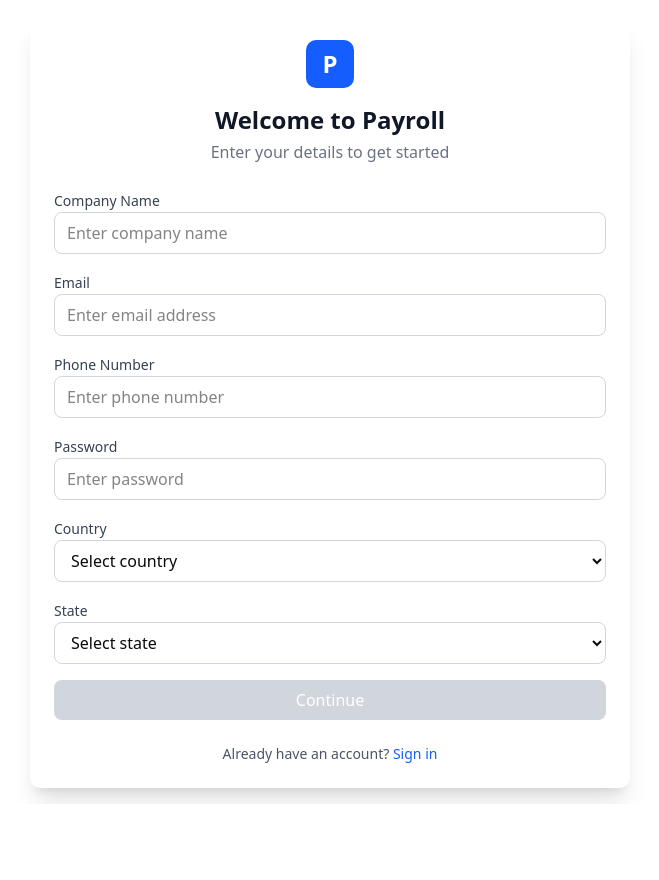
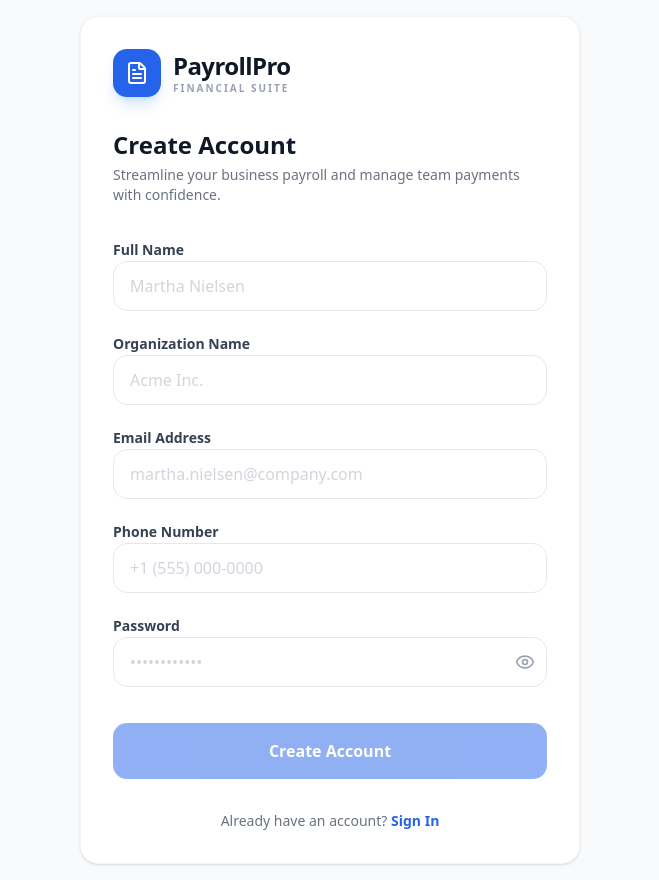
Before and after one commit to MdAbdulKasim/Payroll-Employee, a Next.js app: page /admin/auth/registration in a window 1280 px wide. Shown: the whole page, without its empty margins (310-969 px from the left). Before the commit the page ends 804 px from the top, so only its background shows below. Built offline with nearby package versions, Linux system fonts and the light colour scheme.

Commit message:
feat: introduce admin OTP and registration pages with new login component.

```diff
--- a/src/app/admin/auth/registration/page.tsx
+++ b/src/app/admin/auth/registration/page.tsx
@@ -1,9 +1,9 @@
-import LoginPage from "@/components/Admin/auth/Registration";
+import RegistrationPage from "@/components/Admin/auth/Registration";
 
 export default function Page() {
   return(
 
-       <LoginPage/>
+       <RegistrationPage/>
 
   );
 }
--- a/src/components/Admin/auth/OTPpage.tsx
+++ b/src/components/Admin/auth/OTPpage.tsx
@@ -12,13 +12,23 @@ export default function PayrollProOTPVerify() {
   const router = useRouter();
 
   useEffect(() => {
-    // Get user email from sessionStorage
+    // Get user email and role from sessionStorage
     const email = sessionStorage.getItem('userEmail');
+    const userRole = sessionStorage.getItem('userRole');
+
     if (email) {
       setUserEmail(email);
     } else {
       // If no email found, redirect back to login
       router.push('/login');
+      return;
+    }
+
+    // If user is an employee, they shouldn't be here - redirect to dashboard
+    if (userRole === 'employee') {
+      const redirectTo = sessionStorage.getItem('redirectTo') || '/employee/dashboard';
+      router.push(redirectTo);
+      return;
     }
 
     // Focus first input on mount
@@ -85,21 +95,17 @@ export default function PayrollProOTPVerify() {
         const redirectTo = sessionStorage.getItem('redirectTo');
         const userRole = sessionStorage.getItem('userRole');
 
-        // Clear session storage
-        sessionStorage.removeItem('userEmail');
-        sessionStorage.removeItem('userRole');
-        sessionStorage.removeItem('redirectTo');
-
         // Redirect based on role
         if (redirectTo) {
           router.push(redirectTo);
         } else if (userRole === 'admin') {
-          router.push('/admin/setup');
-        } else if (userRole === 'employee') {
-          router.push('/employee/dashboard');
-        } else {
-          router.push('/dashboard');
+          router.push('/login');
         }
+
+        // Clear session storage after redirection (or just before)
+        sessionStorage.removeItem('userEmail');
+        sessionStorage.removeItem('userRole');
+        sessionStorage.removeItem('redirectTo');
       }, 2000);
     }, 1500);
   };
@@ -181,38 +187,38 @@ export default function PayrollProOTPVerify() {
     <div className="min-h-screen w-full bg-gradient-to-br from-gray-50 to-gray-100 flex items-center justify-center p-2 xs:p-4">
       <div className="w-full max-w-[280px] xs:max-w-sm sm:max-w-md">
         {/* Logo and Brand */}
-        <div className="flex items-center justify-center mb-6 xs:mb-8">
-          <div className="bg-blue-600 rounded-xl p-2.5 xs:p-3 shadow-lg">
-            <FileText className="w-6 h-6 xs:w-7 xs:h-7 text-white" />
+        <div className="flex items-center justify-center mb-8">
+          <div className="bg-blue-600 rounded-xl p-3 shadow-lg shadow-blue-500/20">
+            <FileText className="w-7 h-7 text-white" />
           </div>
-          <div className="ml-3 xs:ml-4">
-            <h1 className="text-lg xs:text-xl sm:text-2xl font-bold text-gray-900">
+          <div className="ml-4 text-left">
+            <h1 className="text-2xl font-bold text-gray-900 leading-tight tracking-tight">
               PayrollPro
             </h1>
-            <p className="text-[10px] xs:text-xs text-gray-500">
-              Employee Portal
+            <p className="text-[10px] font-semibold text-gray-400 tracking-[0.2em] uppercase">
+              Financial Suite
             </p>
           </div>
         </div>
 
         {/* OTP Verification Card */}
-        <div className="bg-white rounded-lg xs:rounded-xl shadow-xl p-5 xs:p-6 sm:p-8">
+        <div className="bg-white rounded-xl shadow-sm border border-gray-100 p-8">
           {/* Lock Icon */}
-          <div className="flex justify-center mb-4 xs:mb-5">
-            <div className="bg-blue-50 rounded-full p-3 xs:p-4">
-              <Lock className="w-6 h-6 xs:w-7 xs:h-7 sm:w-8 sm:h-8 text-blue-600" />
+          <div className="flex justify-center mb-6">
+            <div className="bg-blue-50 rounded-full p-4">
+              <Lock className="w-8 h-8 text-blue-600" />
             </div>
           </div>
 
           {/* Title */}
-          <div className="text-center mb-4 xs:mb-5">
-            <h2 className="text-lg xs:text-xl sm:text-2xl font-semibold text-gray-900 mb-2">
+          <div className="text-center mb-6">
+            <h2 className="text-2xl font-bold text-gray-900 mb-2">
               Verify OTP
             </h2>
-            <p className="text-xs xs:text-sm text-gray-600 leading-relaxed px-2">
-              Enter the 6-digit code sent to
+            <p className="text-sm text-gray-500 leading-relaxed">
+              To secure your payroll data, please enter the 6-digit code sent to
             </p>
-            <p className="text-xs xs:text-sm font-medium text-gray-900 mt-1">
+            <p className="text-sm font-semibold text-gray-900 mt-1">
               {userEmail || 'your email'}
             </p>
           </div>
--- a/src/components/Admin/auth/Registration.tsx
+++ b/src/components/Admin/auth/Registration.tsx
@@ -2,16 +2,17 @@
 
 import { useState } from "react";
 import { useRouter } from "next/navigation";
+import { Eye, EyeOff, FileText } from "lucide-react";
 
-export default function LoginPage() {
+export default function RegistrationPage() {
   const router = useRouter();
+  const [showPassword, setShowPassword] = useState(false);
   const [formData, setFormData] = useState({
-    companyName: "",
+    fullName: "",
+    organizationName: "",
     email: "",
     phone: "",
     password: "",
-    country: "",
-    state: "",
   });
 
   const handleSubmit = (e: React.FormEvent) => {
@@ -19,21 +20,23 @@ export default function LoginPage() {
 
     // Validate all fields are filled
     if (
-      !formData.companyName ||
+      !formData.fullName ||
+      !formData.organizationName ||
       !formData.email ||
       !formData.phone ||
-      !formData.password ||
-      !formData.country ||
-      !formData.state
+      !formData.password
     ) {
       return;
     }
 
-    // Store authentication state (you can use cookies, localStorage, or a state management solution)
+    // Store authentication state and session info for OTP page
     localStorage.setItem("isAuthenticated", "true");
+    sessionStorage.setItem("userEmail", formData.email);
+    sessionStorage.setItem("userRole", "admin");
+    sessionStorage.setItem("redirectTo", "/login"); // Go to login after registration verification
 
-    // Redirect to dashboard or home page
-    router.push("/login/otp");
+    // Redirect to OTP page
+    router.push("/admin/auth/otp");
   };
 
   const handleChange = (field: string, value: string) => {
@@ -41,168 +44,146 @@ export default function LoginPage() {
   };
 
   const isFormValid =
-    formData.companyName &&
+    formData.fullName &&
+    formData.organizationName &&
     formData.email &&
     formData.phone &&
-    formData.password &&
-    formData.country &&
-    formData.state;
+    formData.password;
 
   return (
-    <div className="max-h-80% flex items-center justify-center bg-white p-4">
-      <div className="w-full max-w-[600PX] shadow-xl bg-white rounded-lg">
-        <div className="p-6 space-y-1">
-          <div className="flex items-center justify-center mb-4">
-            <div className="w-12 h-12 bg-blue-600 rounded-lg flex items-center justify-center">
-              <span className="text-white text-2xl font-semibold">P</span>
+    <div className="min-h-screen flex items-center justify-center bg-[#F8FAFC] p-4">
+      <div className="w-full max-w-[500px] bg-white rounded-2xl shadow-sm border border-gray-100 p-8">
+        {/* Header Section */}
+        <div className="flex items-center gap-3 mb-8">
+          <div className="w-12 h-12 bg-[#2563EB] rounded-xl flex items-center justify-center text-white font-bold text-xl shadow-lg shadow-blue-500/20">
+            <FileText size={24} />
+          </div>
+          <div>
+            <h1 className="text-2xl font-bold text-gray-900 leading-tight tracking-tight">PayrollPro</h1>
+            <p className="text-[10px] font-semibold text-gray-400 tracking-[0.2em] uppercase">
+              Financial Suite
+            </p>
           </div>
         </div>
-          <h1 className="text-2xl font-semibold text-center text-gray-900">
-            Welcome to Payroll
-          </h1>
-          <p className="text-center text-gray-500">
-            Enter your details to get started
+
+        <div className="mb-8">
+          <h2 className="text-2xl font-bold text-gray-900 mb-1">Create Account</h2>
+          <p className="text-gray-500 text-sm">
+            Streamline your business payroll and manage team payments with confidence.
           </p>
         </div>
 
-        <div className="p-6 pt-0">
-          <form onSubmit={handleSubmit} className="space-y-4">
-            <div className="space-y-2">
-              <label
-                htmlFor="companyName"
-                className="text-sm font-medium text-gray-700"
-              >
-                Company Name
+        <form onSubmit={handleSubmit} className="space-y-5">
+          {/* Full Name */}
+          <div className="space-y-1.5">
+            <label htmlFor="fullName" className="text-sm font-semibold text-gray-700">
+              Full Name
             </label>
             <input
-                id="companyName"
+              id="fullName"
               type="text"
-                placeholder="Enter company name"
-                value={formData.companyName}
-                onChange={(e) => handleChange("companyName", e.target.value)}
-                className="w-full px-3 py-2 border border-gray-300 rounded-md focus:outline-none focus:ring-2 focus:ring-blue-500 focus:border-transparent"
+              placeholder="Martha Nielsen"
+              value={formData.fullName}
+              onChange={(e) => handleChange("fullName", e.target.value)}
+              className="w-full px-4 py-3 bg-white border border-gray-200 rounded-xl focus:outline-none focus:ring-2 focus:ring-blue-500/20 focus:border-blue-500 transition-all placeholder:text-gray-300"
               required
             />
           </div>
 
-            <div className="space-y-2">
-              <label
-                htmlFor="email"
-                className="text-sm font-medium text-gray-700"
-              >
-                Email
+          {/* Organization Name */}
+          <div className="space-y-1.5">
+            <label htmlFor="organizationName" className="text-sm font-semibold text-gray-700">
+              Organization Name
+            </label>
+            <input
+              id="organizationName"
+              type="text"
+              placeholder="Acme Inc."
+              value={formData.organizationName}
+              onChange={(e) => handleChange("organizationName", e.target.value)}
+              className="w-full px-4 py-3 bg-white border border-gray-200 rounded-xl focus:outline-none focus:ring-2 focus:ring-blue-500/20 focus:border-blue-500 transition-all placeholder:text-gray-300"
+              required
+            />
+          </div>
+
+          {/* Email Address */}
+          <div className="space-y-1.5">
+            <label htmlFor="email" className="text-sm font-semibold text-gray-700">
+              Email Address
             </label>
             <input
               id="email"
               type="email"
-                placeholder="Enter email address"
+              placeholder="martha.nielsen@company.com"
               value={formData.email}
               onChange={(e) => handleChange("email", e.target.value)}
-                className="w-full px-3 py-2 border border-gray-300 rounded-md focus:outline-none focus:ring-2 focus:ring-blue-500 focus:border-transparent"
+              className="w-full px-4 py-3 bg-white border border-gray-200 rounded-xl focus:outline-none focus:ring-2 focus:ring-blue-500/20 focus:border-blue-500 transition-all placeholder:text-gray-300"
               required
             />
           </div>
 
-            <div className="space-y-2">
-              <label
-                htmlFor="phone"
-                className="text-sm font-medium text-gray-700"
-              >
+          {/* Phone Number */}
+          <div className="space-y-1.5">
+            <label htmlFor="phone" className="text-sm font-semibold text-gray-700">
               Phone Number
             </label>
             <input
               id="phone"
               type="tel"
-                placeholder="Enter phone number"
+              placeholder="+1 (555) 000-0000"
               value={formData.phone}
               onChange={(e) => handleChange("phone", e.target.value)}
-                className="w-full px-3 py-2 border border-gray-300 rounded-md focus:outline-none focus:ring-2 focus:ring-blue-500 focus:border-transparent"
+              className="w-full px-4 py-3 bg-white border border-gray-200 rounded-xl focus:outline-none focus:ring-2 focus:ring-blue-500/20 focus:border-blue-500 transition-all placeholder:text-gray-300"
               required
             />
           </div>
 
-            <div className="space-y-2">
-              <label
-                htmlFor="password"
-                className="text-sm font-medium text-gray-700"
-              >
+          {/* Password */}
+          <div className="space-y-1.5">
+            <label htmlFor="password" className="text-sm font-semibold text-gray-700">
               Password
             </label>
+            <div className="relative">
               <input
                 id="password"
-                type="password"
-                placeholder="Enter password"
+                type={showPassword ? "text" : "password"}
+                placeholder="••••••••••••"
                 value={formData.password}
                 onChange={(e) => handleChange("password", e.target.value)}
-                className="w-full px-3 py-2 border border-gray-300 rounded-md focus:outline-none focus:ring-2 focus:ring-blue-500 focus:border-transparent"
+                className="w-full px-4 py-3 bg-white border border-gray-200 rounded-xl focus:outline-none focus:ring-2 focus:ring-blue-500/20 focus:border-blue-500 transition-all placeholder:text-gray-300 pr-11"
                 required
               />
+              <button
+                type="button"
+                onClick={() => setShowPassword(!showPassword)}
+                className="absolute right-3 top-1/2 -translate-y-1/2 text-gray-400 hover:text-gray-600 transition-colors"
+              >
+                {showPassword ? <EyeOff size={20} /> : <Eye size={20} />}
+              </button>
             </div>
-
-            <div className="space-y-2">
-              <label
-                htmlFor="country"
-                className="text-sm font-medium text-gray-700"
-              >
-                Country
-              </label>
-              <select
-                id="country"
-                value={formData.country}
-                onChange={(e) => handleChange("country", e.target.value)}
-                className="w-full px-3 py-2 border border-gray-300 rounded-md focus:outline-none focus:ring-2 focus:ring-blue-500 focus:border-transparent bg-white"
-                required
-              >
-                <option value="">Select country</option>
-                <option value="india">India</option>
-                <option value="usa">United States</option>
-                <option value="uk">United Kingdom</option>
-              </select>
-            </div>
-
-            <div className="space-y-2">
-              <label
-                htmlFor="state"
-                className="text-sm font-medium text-gray-700"
-              >
-                State
-              </label>
-              <select
-                id="state"
-                value={formData.state}
-                onChange={(e) => handleChange("state", e.target.value)}
-                className="w-full px-3 py-2 border border-gray-300 rounded-md focus:outline-none focus:ring-2 focus:ring-blue-500 focus:border-transparent bg-white"
-                required
-              >
-                <option value="">Select state</option>
-                <option value="tamil-nadu">Tamil Nadu</option>
-                <option value="karnataka">Karnataka</option>
-                <option value="maharashtra">Maharashtra</option>
-              </select>
           </div>
 
           <button
             type="submit"
-              className="w-full bg-blue-600 hover:bg-blue-700 text-white font-medium py-2 px-4 rounded-md transition-colors disabled:bg-gray-300 disabled:cursor-not-allowed"
             disabled={!isFormValid}
+            className="w-full bg-[#2563EB] hover:bg-blue-700 text-white font-bold py-4 rounded-xl shadow-lg shadow-blue-500/30 transition-all disabled:opacity-50 disabled:shadow-none mt-4"
           >
-              Continue
+            Create Account
           </button>
         </form>
 
-          <div className="mt-6 text-center">
-            <p className="text-sm text-gray-600">
+        <div className="mt-8 text-center">
+          <p className="text-sm text-gray-500">
             Already have an account?{" "}
             <button
               onClick={() => router.push("/login")}
-                className="text-blue-600 hover:text-blue-700 font-medium hover:underline"
+              className="text-[#2563EB] font-bold hover:underline"
             >
-                Sign in
+              Sign In
             </button>
           </p>
         </div>
       </div>
     </div>
-    </div>
   );
 }
--- a/src/components/Login/loginpage.tsx
+++ b/src/components/Login/loginpage.tsx
@@ -57,24 +57,24 @@ export default function PayrollLogin() {
       <div className="w-full max-w-md">
         {/* Logo */}
         <div className="flex flex-col items-center mb-8">
-          <div className="bg-blue-600 p-3 rounded-xl shadow">
-            <FileText className="w-7 h-7 text-white" />
+          <div className="bg-[#2563EB] p-3 rounded-xl shadow-lg shadow-blue-500/20">
+            <FileText className="w-8 h-8 text-white" />
           </div>
-          <h1 className="mt-3 text-2xl font-bold text-gray-900">
+          <h1 className="mt-3 text-3xl font-bold text-gray-900 tracking-tight">
             PayrollPro
           </h1>
-          <p className="text-sm text-gray-500">
-            Employee Portal
+          <p className="text-[10px] font-semibold text-gray-400 tracking-[0.2em] uppercase">
+            Financial Suite
           </p>
         </div>
 
         {/* Card */}
-        <div className="bg-white rounded-xl shadow-md px-6 py-8">
-          <h2 className="text-xl font-semibold text-center text-gray-900">
+        <div className="bg-white rounded-xl shadow-sm border border-gray-100 px-8 py-10">
+          <h2 className="text-2xl font-bold text-center text-gray-900">
             Welcome Back
           </h2>
-          <p className="text-sm text-center text-gray-500 mt-1">
-            Enter your email to receive a verification code
+          <p className="text-sm text-center text-gray-500 mt-2">
+            Securely access your payroll dashboard and manage team finances.
           </p>
 
           <div className="mt-6 space-y-4">
```
Also changed, not shown: src/app/admin/auth/otp/page.tsx (added, +7 -0 lines), src/app/login/otp/page.tsx (deleted, +0 -8 lines). Lines whose indentation alone changed are shown as unchanged.
